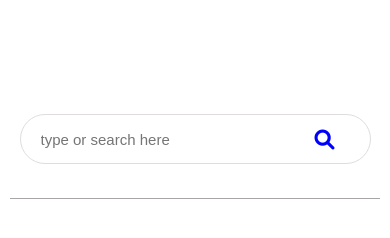
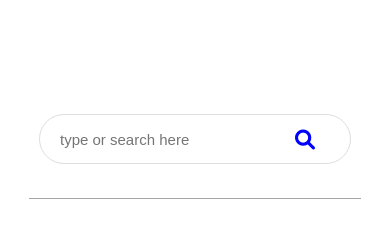
Before and after one commit to Rajapandi2910/search-engine, a plain HTML site: page index.html in a window 390 px wide. Shown: the part 224-462 px from the top of the page. Drawn offline with Linux system fonts and the light colour scheme.

Commit message:
Update style.css

```diff
--- a/style.css
+++ b/style.css
@@ -80,10 +80,10 @@
 
 @media screen and (max-width: 768px) {
     .searchPart {
-        width: 90%;
+        width: 80%;
     }
 
     .searchResult {
-        width: 95%;
+        width: 85%;
     }
 }
```
